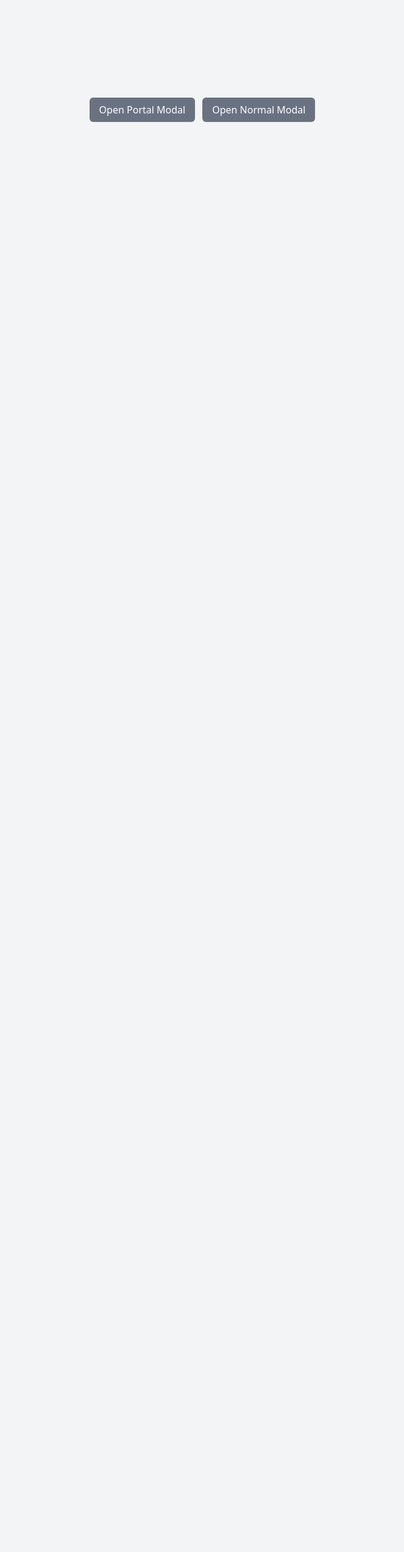
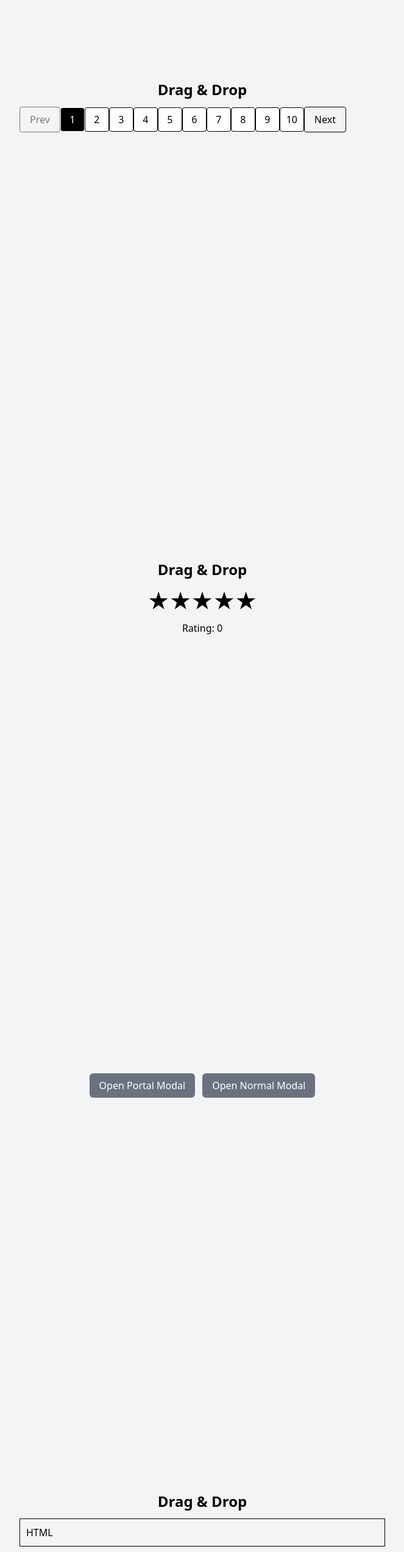
Before and after one commit to gokulprasath-r/react-practice-1, a React (Vite) app: page / in a window 1280 px wide. Shown: the part 220-2765 px from the top of the page at 61% size, without its empty margins (308-971 px from the left). Built offline with nearby package versions, Linux system fonts and the light colour scheme.

Commit message:
drag and drop, pagination,star done

```diff
--- a/src/App.jsx
+++ b/src/App.jsx
@@ -13,11 +13,15 @@ import TicTacToe from './components/TicTacToe.jsx';
 import ToDoList from './components/ToDoList.jsx';
 import TypeAHead from './components/TypeAHead.jsx';
 import WeatherApp from './components/WeatherApp.jsx';
+import StarRating from './components/StarRating.jsx';
+import Pagination from './components/Pagination.jsx';
 function App() {
     return (
         <>
+            <Pagination />
+            <StarRating />
             <Modal />
-            <NavBar />
+            {/* <NavBar /> */}
             <DragNDrop />
             <Form />
             <StopWatch />
--- a/src/components/Accordion.jsx
+++ b/src/components/Accordion.jsx
@@ -3,7 +3,6 @@ import { accordion } from "../data/data.js"
 function Accordion() {
     const [open, setOpen] = useState(null);
     const handleOpen = (index) => {
-        console.log(index)
         setOpen(index === open ? null : index)
     }
     return (
@@ -24,7 +23,6 @@ function Accordion() {
                                 {item.description}
                             </p>
                         </div>
-
                     </div>
                 ))}
             </section>
@@ -32,4 +30,4 @@ function Accordion() {
     )
 }
 
-export default Accordion
+export default Accordion;
--- a/src/components/DragNDrop.jsx
+++ b/src/components/DragNDrop.jsx
@@ -1,6 +1,47 @@
+import { useState } from 'react';
+
 function DragNDrop() {
+    const [items, setItems] = useState(['HTML', 'CSS', 'JavaScript', 'React']);
+
+    const [dragIndex, setDragIndex] = useState(null);
+
+    const handleDragStart = (index) => {
+        setDragIndex(index);
+    };
+
+    const handleDrop = (dropIndex) => {
+        const updatedItems = [...items];
+
+        const draggedItem = updatedItems[dragIndex];
+        updatedItems.splice(dragIndex, 1);
+        updatedItems.splice(dropIndex, 0, draggedItem);
+
+        setItems(updatedItems);
+        setDragIndex(null);
+    };
     return (
-        <div className="min-h-screen flex items-center justify-center bg-gray-100"></div>
+        <div className="min-h-screen flex items-center justify-center bg-gray-100">
+            <section className="w-[600px] space-y-3">
+                <h1 className="text-2xl font-bold text-center">Drag & Drop</h1>
+                {items.map((item, index) => (
+                    <div
+                        key={item}
+                        draggable
+                        onDragStart={() => handleDragStart(index)}
+                        onDragOver={(e) => e.preventDefault()}
+                        onDrop={() => handleDrop(index)}
+                        style={{
+                            padding: '10px',
+                            margin: '10px 0',
+                            border: '1px solid black',
+                            cursor: 'grab',
+                        }}
+                    >
+                        {item}
+                    </div>
+                ))}
+            </section>
+        </div>
     );
 }
 
--- /dev/null
+++ b/src/components/Pagination.jsx
@@ -0,0 +1,53 @@
+import { useState } from 'react';
+
+function Pagination() {
+    const totalPages = 10;
+    const [currentPage, setCurrentPage] = useState(1);
+
+    return (
+        <div className="flex items-center justify-center gap-2 min-h-screen bg-gray-100">
+            <section className="w-[600px] space-y-3">
+                <h1 className="text-2xl font-bold text-center">Drag & Drop</h1>
+                <button
+                    onClick={() =>
+                        setCurrentPage((prev) => Math.max(prev - 1, 1))
+                    }
+                    disabled={currentPage === 1}
+                    className="px-4 py-2 border rounded disabled:opacity-50 cursor-pointer"
+                >
+                    Prev
+                </button>
+
+                {[...Array(totalPages)].map((_, index) => {
+                    const page = index + 1;
+
+                    return (
+                        <button
+                            key={page}
+                            onClick={() => setCurrentPage(page)}
+                            className={`w-10 h-10 rounded border cursor-pointer ${
+                                currentPage === page
+                                    ? 'bg-black text-white'
+                                    : 'bg-white'
+                            }`}
+                        >
+                            {page}
+                        </button>
+                    );
+                })}
+
+                <button
+                    onClick={() =>
+                        setCurrentPage((prev) => Math.min(prev + 1, totalPages))
+                    }
+                    disabled={currentPage === totalPages}
+                    className="px-4 py-2 border rounded disabled:opacity-50 cursor-pointer"
+                >
+                    Next
+                </button>
+            </section>
+        </div>
+    );
+}
+
+export default Pagination;
--- /dev/null
+++ b/src/components/StarRating.jsx
@@ -0,0 +1,33 @@
+import { useState } from 'react';
+
+export default function StarRating() {
+    const [rating, setRating] = useState(0);
+    const [hover, setHover] = useState(0);
+
+    return (
+        <div className="min-h-screen flex items-center justify-center bg-gray-100">
+            <section className="w-[600px] space-y-3">
+                <h1 className="text-2xl font-bold text-center">Drag & Drop</h1>
+                <p className="text-center">
+                    {[1, 2, 3, 4, 5].map((star) => (
+                        <span
+                            className={`text-4xl cursor-pointer ${star <= (hover || rating) ? 'text-gray-500' : 'text-black'}`}
+                            key={star}
+                            onClick={() => setRating(star)}
+                            onMouseEnter={() => setHover(star)}
+                            onMouseLeave={() => setHover(0)}
+                            style={{
+                                cursor: 'pointer',
+                                fontSize: '40px',
+                            }}
+                        >
+                            ★
+                        </span>
+                    ))}
+                </p>
+
+                <p className="text-center">Rating: {rating}</p>
+            </section>
+        </div>
+    );
+}
```
